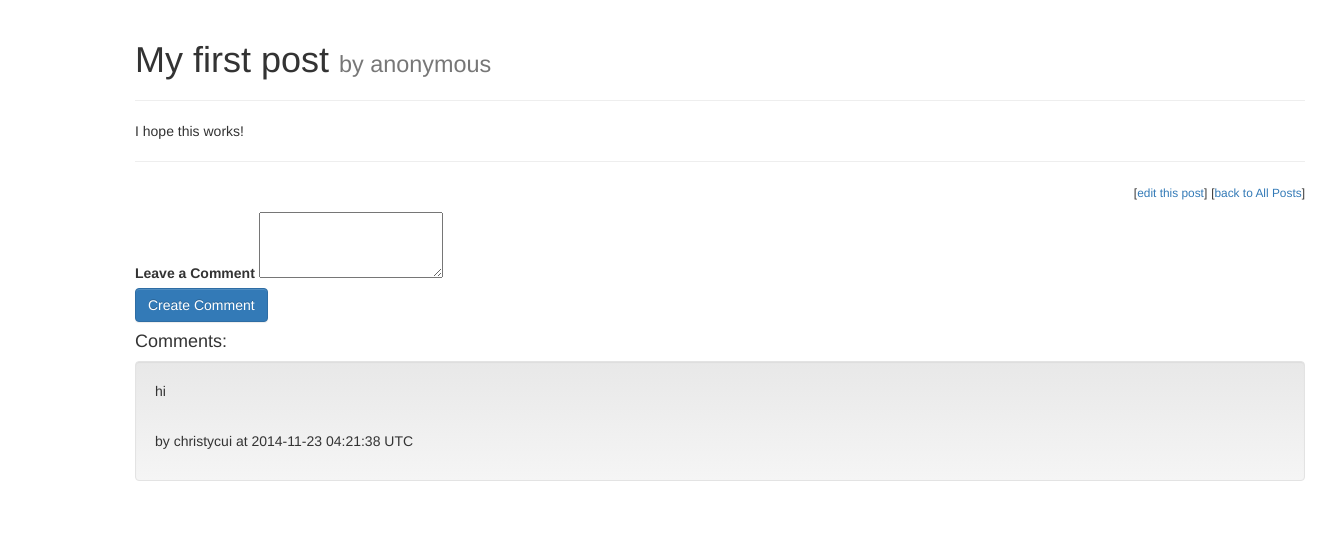
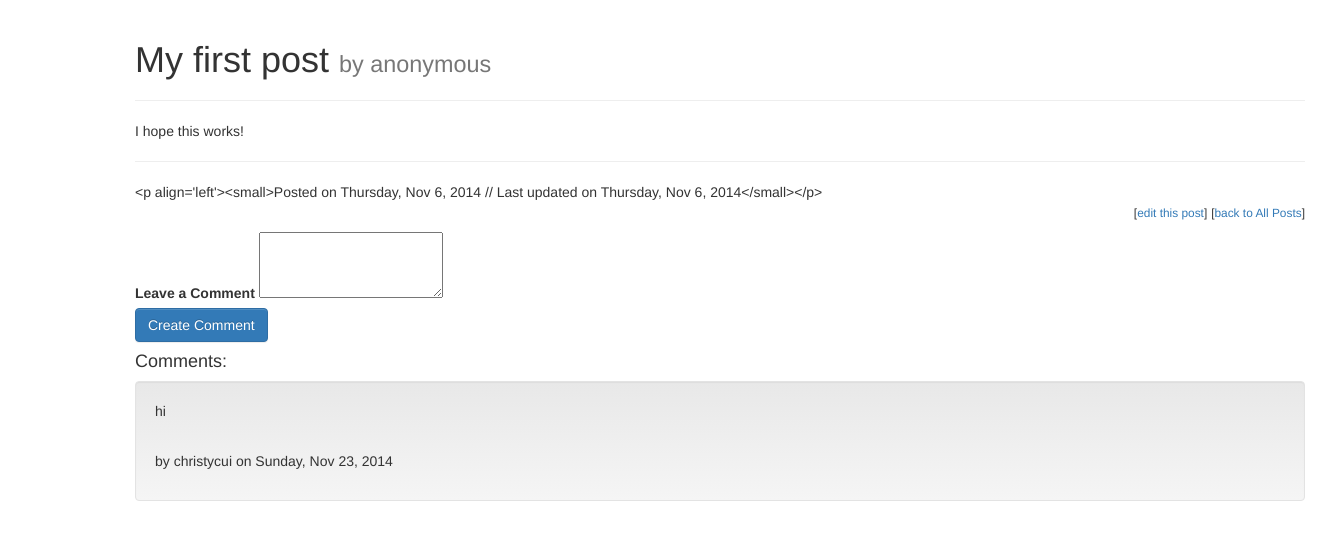
Before and after one commit to christycui/tl-postit, a Rails app: page /posts/1 in a window 1320 px wide. Shown: the part 122-662 px from the top of the page. Run offline with Rails 7, Linux system fonts and the light colour scheme; data comes from the database, SQL or seed files in the repository; style sheets or scripts are compiled from the project's sources; some libraries are stand-ins or nearby versions.

Commit message:
changed date format

```diff
--- a/app/helpers/application_helper.rb
+++ b/app/helpers/application_helper.rb
@@ -1,2 +1,5 @@
 module ApplicationHelper
+  def format_time(time)
+    time.strftime("%A, %b %-d, %Y")
+  end
 end
--- a/app/views/posts/_post.html.erb
+++ b/app/views/posts/_post.html.erb
@@ -11,7 +11,7 @@
   <div class='panel-body'>
     <p><%= post.description %></p>
     <!--display post related info-->
-    <p class='quiet'>Posted by <%= post.creator.username rescue 'anonymous' %> / Created at <%= post.created_at %> / Updated at <%= post.updated_at %></p>
+    <p class='quiet'>Posted by <%= post.creator.username rescue 'anonymous' %> on <%= format_time(post.created_at) %></p>
     <!--edit and display number of comments-->
     <p><%= link_to "#{post.comments.size} " + "#{post.comments.size <= 1 ? 'comment' : 'comments'}", post_path(post)%></p>
   </div>
--- a/app/views/posts/show.html.erb
+++ b/app/views/posts/show.html.erb
@@ -7,6 +7,7 @@
 
 <%= @post.description %>
 <hr/>
+<%= "<p align='left'><small>Posted on #{format_time(@post.created_at)} // Last updated on #{format_time(@post.updated_at)}</small></p>" %>
 <p align='right'>
   <small float='right'>[<%= link_to "edit this post", edit_post_path(@post) %>]</small>
   <small float='right'>[<%= link_to "back to All Posts", posts_path %>]</small>
@@ -26,6 +27,6 @@
   <div class='well span8'>
     <p><%= comment.body %></p>
     <br/>
-    <p>by <%= comment.creator.username rescue 'anonymous' %> at <%= comment.created_at %></p>
+    <p>by <%= comment.creator.username rescue 'anonymous' %> on <%= format_time(comment.created_at) %></p>
   </div>
 <% end %>
```
Also changed, not shown: app/views/posts/_form.html.erb (+11 -1 lines).
